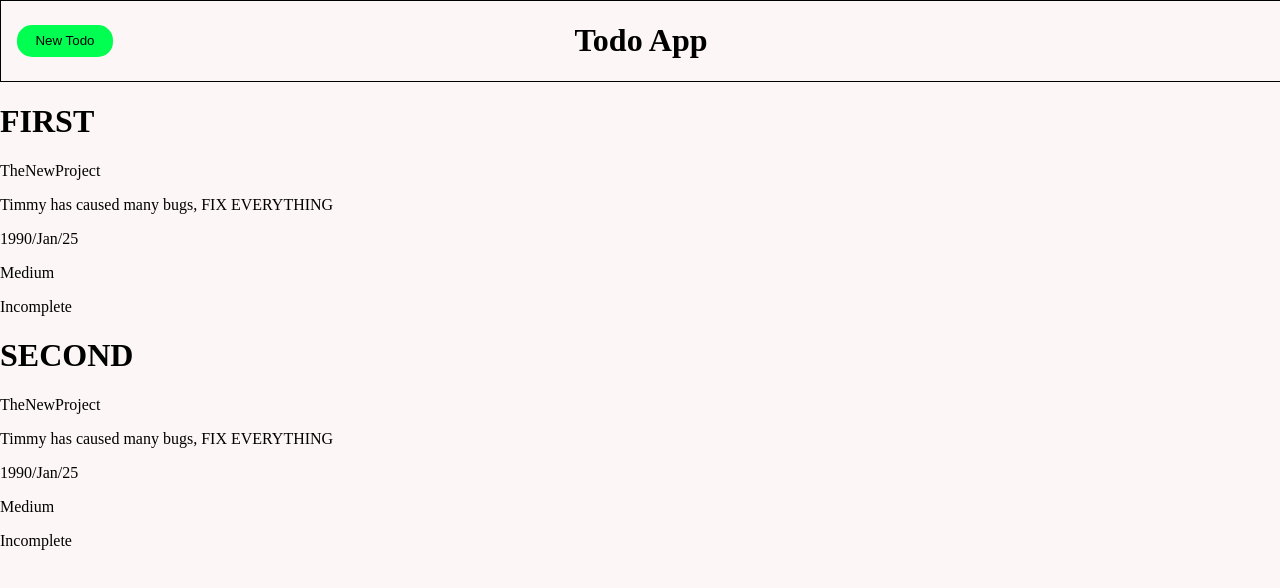
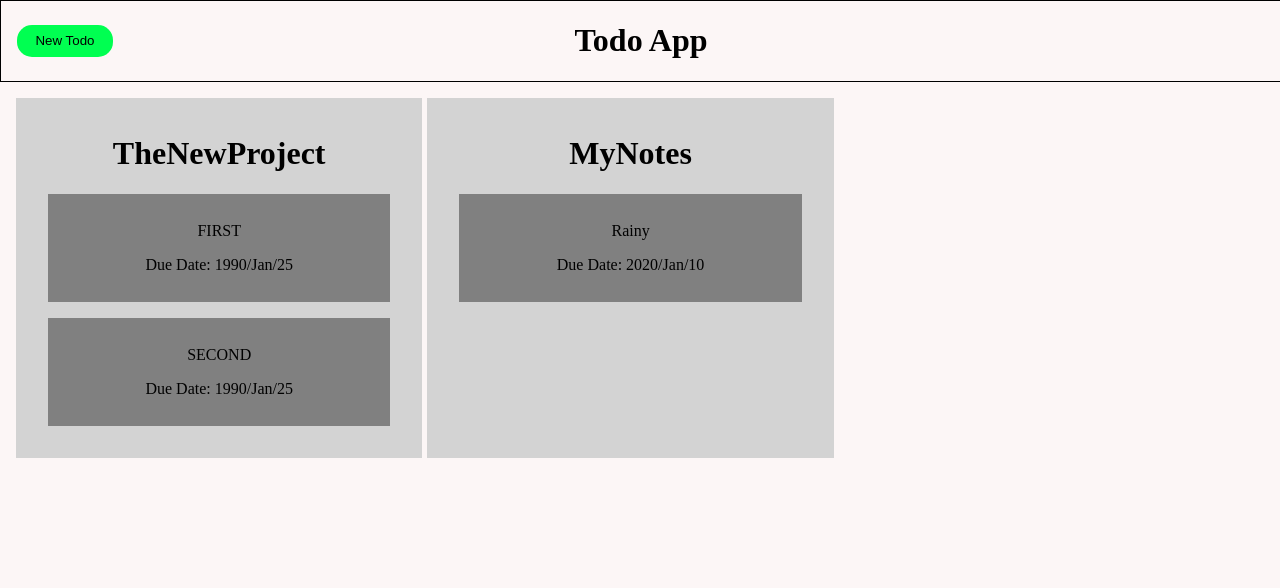
Before and after one commit to Pythonic2023/todo-app, a website built with webpack: page src/template.html in a window 1280 px wide. Built offline with nearby package versions, Linux system fonts and the light colour scheme.

Commit message:
Add projects and todo's to the main page.

```diff
--- a/src/index.css
+++ b/src/index.css
@@ -1,3 +1,5 @@
+
+
 body {
     box-sizing: border-box;
     max-width: 100%;
@@ -31,3 +33,28 @@ body {
 .newTodoButton:hover {
     cursor: pointer;
 }
+
+.main-content {
+    display: flex;
+    gap: 5px;
+    padding: 1rem;
+}
+
+.item-container {
+    display: grid;
+    background-color: grey;
+    justify-items: center;
+    padding: 20px;
+    margin: 1rem;
+}
+
+.item-container p {
+    margin: 0.5rem;
+}
+
+.project-container {
+    background-color: lightgray;
+    text-align: center;
+    padding: 1rem;
+    width: 30%;
+}
--- a/src/index.js
+++ b/src/index.js
@@ -1,36 +1,73 @@
 import {createTodoItem} from "./todoObject.js";
 import { getLocalStorage } from "./localStorage.js";
 import "./index.css";
+import { it } from "date-fns/locale";
 let createdItem = createTodoItem("FIRST", "TheNewProject", "Timmy has caused many bugs, FIX EVERYTHING", "1990/01/25", "Medium");
 let secondCreatedItem = createTodoItem("SECOND", "TheNewProject", "Timmy has caused many bugs, FIX EVERYTHING", "1990/01/25", "Medium");
+let thirdItem = createTodoItem("Rainy", "MyNotes", "I like the rain", "2020/01/10", "Medium");
 
 // Generate header content
 const mainContent = document.querySelector('.main-content');
 const header = document.querySelector('.header-content');
 const newTodoButton = document.createElement('button');
+
 newTodoButton.classList.add('newTodoButton');
+
 const websiteHeader = document.createElement('h1');
 websiteHeader.classList.add("website-header");
 websiteHeader.textContent = "Todo App";
+
 newTodoButton.textContent = "New Todo";
 header.appendChild(newTodoButton);
 header.appendChild(websiteHeader);
 
+let body = document.querySelector('body');
+
+body.addEventListener('click', (e) => {
+    if(e.target.className === "newTodoButton"){
+        console.log("Hi");
+        const dialog = document.createElement('dialog');
+        dialog.classList.add("todo-dialog");
+        const dialogText = document.createElement('p');
+        dialogText.textContent = "Hi";
+        dialog.appendChild(dialogText);
+        mainContent.appendChild(dialog);
+        dialog.showModal();
+    }
+})
+
 let object = {...localStorage};
-let parsed = JSON.parse(Object.values(object)); // TheNewProject value is stringified. Parse to objects.
 
-for(const value of Object.keys(parsed)){
-    let itemContainer = document.createElement('div');
-    Object.values(parsed[value]).forEach((element, index) => {
-        if(index === 0){
-            let title = document.createElement('h1');
-            title.textContent = element;
-            itemContainer.appendChild(title);
-            return;
-        }
-        let entry = document.createElement('p');
-        entry.textContent = element;
-        itemContainer.appendChild(entry);
-        mainContent.appendChild(itemContainer);
-    });
+for(const project in object){
+
+    const projectContainer = document.createElement('div');
+    projectContainer.classList.add('project-container');
+    const projectTitle = document.createElement('h1');
+    projectTitle.textContent = project;
+    projectContainer.appendChild(projectTitle);
+    mainContent.appendChild(projectContainer);
+
+    let projectObject = JSON.parse(object[project]);
+    console.log(projectObject);
+
+    for(const key in projectObject){
+        const itemContainer = document.createElement('div');
+        itemContainer.classList.add('item-container')
+
+        let noteDate = projectObject[key]['dueDate'];
+        console.log(noteDate)
+        let noteTitle = projectObject[key]['title'];
+
+        const dateElement = document.createElement('p');
+        dateElement.textContent = `Due Date: ${noteDate}`;
+
+        const titleElement = document.createElement('p');
+        titleElement.textContent = noteTitle;
+
+        itemContainer.appendChild(titleElement);
+        itemContainer.appendChild(dateElement);
+        projectContainer.appendChild(itemContainer);
+
+    }
+
 }
--- a/src/todoObject.js
+++ b/src/todoObject.js
@@ -12,13 +12,6 @@ class TodoItem{
         this.status = status;
 
     }
-/*
-    generateUUID(){
-        let uuid = crypto.randomUUID();
-        let splitUUID = uuid.split("-");
-        return splitUUID.at(-1);
-    }
-*/
 }
 
 let createTodoItem = function(...args){
@@ -28,10 +21,9 @@ let createTodoItem = function(...args){
     let newItem = new TodoItem(...args);
 
     if(storageResult != null){
-        let parsedResult = storageResult;
         projectObject[newItem.title] = newItem;
-        Object.assign(parsedResult, projectObject);
-        addLocalStorage(project, parsedResult);
+        Object.assign(storageResult, projectObject);
+        addLocalStorage(project, storageResult);
     } else {                                                        // REMOVE STRING OBJECT
         projectObject[newItem.title] = newItem;
         addLocalStorage(newItem.project, projectObject);
```
